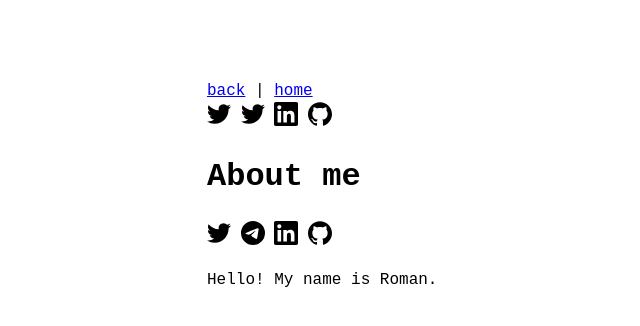
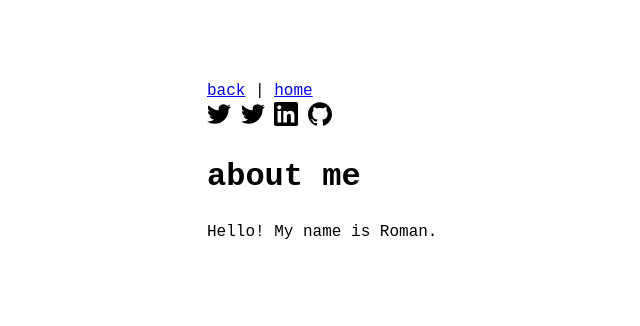
Before and after one commit to polo7/polo7.github.io, a Jekyll site: the page built from about.md, in a window 1280 px wide. Shown: the top 326 px of the page, without its empty margins (113-753 px from the left). Built offline with Jekyll 4.4.1, drawn with Linux system fonts in a browser that asks for light colours.

Commit message:
Update about.md

```diff
--- a/about.md
+++ b/about.md
@@ -1,12 +1,6 @@
 ---
 layout: page
-title: About me
+title: about me
 ---
-<p float="left" align="left">
-  <a href="https://twitter.com/ohmypolo"><img src="/assets/img/twitter.svg" height="24" width="24" alt="Twitter"></a>
-  <a href="https://t.me/polo777"><img src="/assets/img/telegram.svg" height="24" width="24" alt="Telegram"></a>
-  <a href="https://linkedin.com/"><img src="/assets/img/linkedin.svg" height="24" width="24" alt="LinkedIn"></a>
-  <a href="https://github.com/polo7"><img src="/assets/img/github.svg" height="24" width="24" alt="GitHub"></a>
-</p>
 
 Hello! My name is Roman.
```
